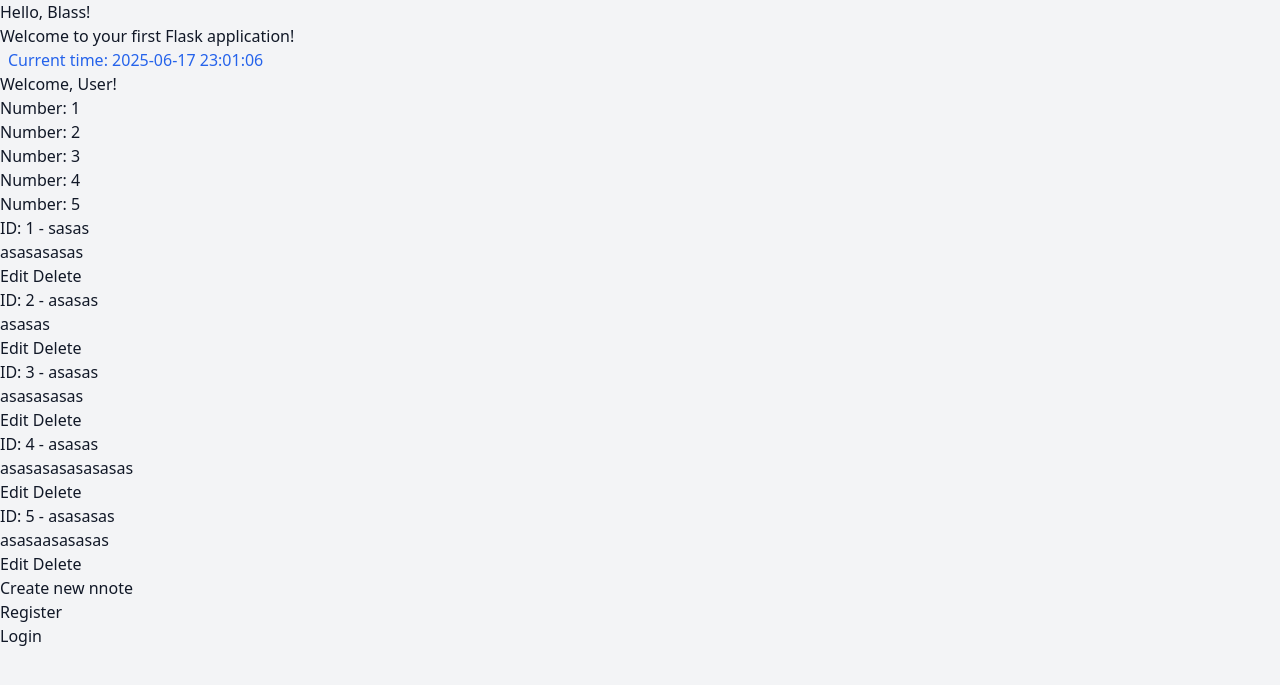
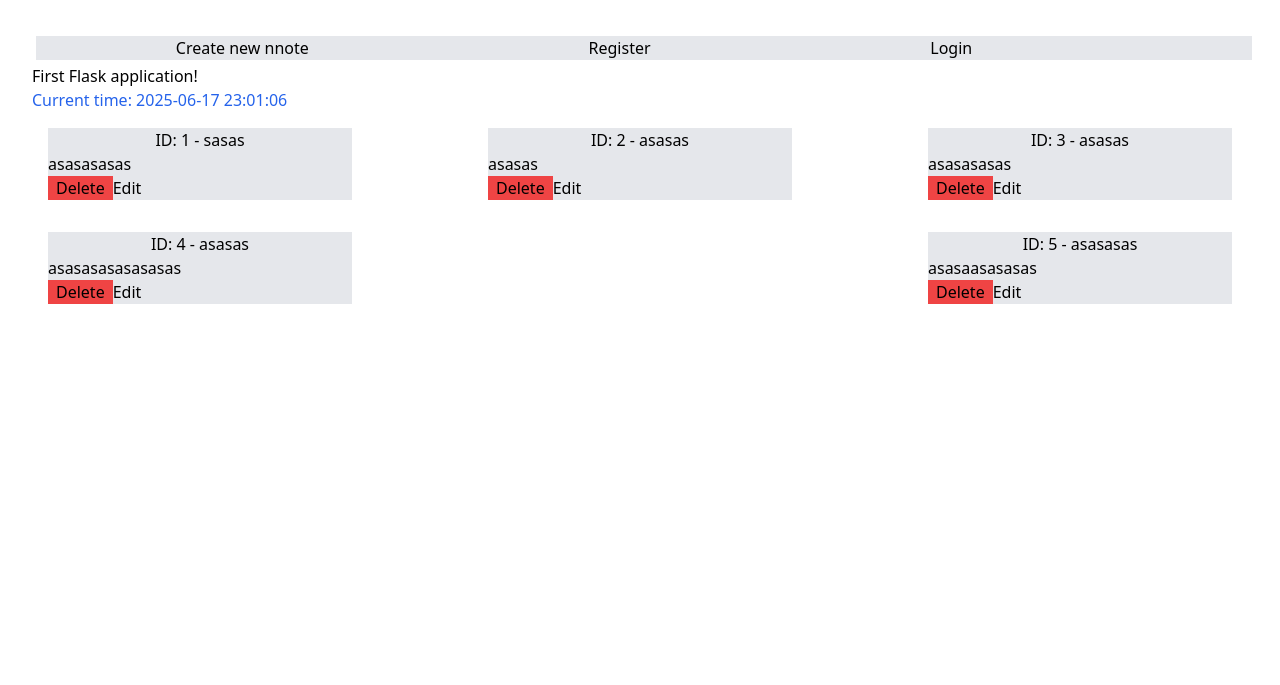
Before and after one commit to Simone2420/curso_flask, a Flask app: page / in a window 1280 px wide. Shown: the top 685 px of the page. Run offline with Flask 3, Linux system fonts and the light colour scheme.

Commit message:
release 1.0.0.0.1

```diff
--- a/static/css/output.css
+++ b/static/css/output.css
@@ -558,9 +558,12 @@ video {
   position: static;
 }
 
-.mx-2 {
-  margin-left: 0.5rem;
-  margin-right: 0.5rem;
+.m-1 {
+  margin: 0.25rem;
+}
+
+.m-4 {
+  margin: 1rem;
 }
 
 .block {
@@ -571,45 +574,84 @@ video {
   display: flex;
 }
 
-.min-h-screen {
-  min-height: 100vh;
+.h-3 {
+  height: 0.75rem;
+}
+
+.h-5 {
+  height: 1.25rem;
+}
+
+.h-6 {
+  height: 1.5rem;
+}
+
+.w-1\/4 {
+  width: 25%;
+}
+
+.w-full {
+  width: 100%;
 }
 
 .flex-col {
   flex-direction: column;
 }
 
-.bg-gray-100 {
-  --tw-bg-opacity: 1;
-  background-color: rgb(243 244 246 / var(--tw-bg-opacity));
+.flex-wrap {
+  flex-wrap: wrap;
 }
 
-.bg-gradient-to-br {
-  background-image: linear-gradient(to bottom right, var(--tw-gradient-stops));
+.justify-between {
+  justify-content: space-between;
 }
 
-.from-blue-100 {
-  --tw-gradient-from: #dbeafe var(--tw-gradient-from-position);
-  --tw-gradient-to: rgb(219 234 254 / 0) var(--tw-gradient-to-position);
-  --tw-gradient-stops: var(--tw-gradient-from), var(--tw-gradient-to);
+.justify-evenly {
+  justify-content: space-evenly;
 }
 
-.via-white {
-  --tw-gradient-to: rgb(255 255 255 / 0)  var(--tw-gradient-to-position);
-  --tw-gradient-stops: var(--tw-gradient-from), #fff var(--tw-gradient-via-position), var(--tw-gradient-to);
+.bg-gray-200 {
+  --tw-bg-opacity: 1;
+  background-color: rgb(229 231 235 / var(--tw-bg-opacity));
 }
 
-.to-purple-100 {
-  --tw-gradient-to: #f3e8ff var(--tw-gradient-to-position);
+.bg-blue-500 {
+  --tw-bg-opacity: 1;
+  background-color: rgb(59 130 246 / var(--tw-bg-opacity));
+}
+
+.bg-red-500 {
+  --tw-bg-opacity: 1;
+  background-color: rgb(239 68 68 / var(--tw-bg-opacity));
+}
+
+.p-4 {
+  padding: 1rem;
+}
+
+.p-1 {
+  padding: 0.25rem;
+}
+
+.px-2 {
+  padding-left: 0.5rem;
+  padding-right: 0.5rem;
+}
+
+.pb-1 {
+  padding-bottom: 0.25rem;
+}
+
+.pb-2 {
+  padding-bottom: 0.5rem;
+}
+
+.text-center {
+  text-align: center;
 }
 
 .font-medium {
   font-weight: 500;
-}
-
-.text-gray-900 {
-  --tw-text-opacity: 1;
-  color: rgb(17 24 39 / var(--tw-text-opacity));
 }
 
 .text-blue-600 {
@@ -617,6 +659,11 @@ video {
   color: rgb(37 99 235 / var(--tw-text-opacity));
 }
 
+.text-red-500 {
+  --tw-text-opacity: 1;
+  color: rgb(239 68 68 / var(--tw-text-opacity));
+}
+
 .hover\:text-blue-800:hover {
   --tw-text-opacity: 1;
   color: rgb(30 64 175 / var(--tw-text-opacity));
--- a/templates/base.html
+++ b/templates/base.html
@@ -9,7 +9,7 @@
       rel="stylesheet"
     />
   </head>
-  <body class="bg-gray-100 text-gray-900">
+  <body class="m-4 p-4">
     {% block content %} {% endblock content %}
   </body>
 </html>
--- a/templates/index.html
+++ b/templates/index.html
@@ -2,7 +2,14 @@
 {% block title %}Home Page{% endblock %}
 
 {% block content %}
-    <h1>Hello, Blass!</h1>
+    <nav class="flex justify-evenly m-1 w-full bg-gray-200">
+        <a href="{{ url_for("notes.create_note")}}">Create new nnote</a>
+        <br>
+        <a href="{{ url_for("users.register")}}">Register</a>
+        <br>
+        <a href="{{ url_for("users.login")}}">Login</a>
+        <br>
+    </nav>
     {% with messages = get_flashed_messages(with_categories = True) %}
     {% if messages %}
     <ul>
@@ -12,34 +19,22 @@
     </ul>
     {% endif %}
     {% endwith %}
-    <p>Welcome to your first Flask application!</p>
-    <p class="text-blue-600 hover:text-blue-800 mx-2 font-medium" >Current time: {{ current_time }}</p>
-    {% if user == 'admin' %}
-        <p>Welcome, Admin!</p>
-        <button>Delete</button>
-    {% elif user == 'user' %}
-        <p>Welcome, User!</p>
-    {% else %}
-        <p>Welcome, Guest!</p>
-    {% endif %}
-    <ul>
-        {% for number in numbers %}
-            <li>Number: {{ number }}</li>
+    <p>First Flask application!</p>
+    <p class="text-blue-600 hover:text-blue-800 font-medium" >Current time: {{ current_time }}</p>
+    </ul>
+    <section class="flex flex-wrap justify-between">
+        {% for note in notes %}
+        <div class="flex flex-col m-4 w-1/4 bg-gray-200">
+            <h2 class="text-center"> ID: {{ note.id }} - {{ note.title }}</h2>
+            <p>{{ note.content }}</p>
+            <div class="flex">
+                <div class="bg-red-500 h-6"><a class="pb-2 px-2" href="{{ url_for('notes.delete_note', note_id=note.id) }}">Delete</a></div>
+                <a href="{{ url_for('notes.edit_note', note_id=note.id) }}">Edit</a>
+            </div>
+        </div>
         {% endfor %}
-    </ul>
+    </section>
 
-    {% for note in notes %}
-        <div>
-            <h2> ID: {{ note.id }} - {{ note.title }}</h2>
-            <p>{{ note.content }}</p>
-            <a href="{{ url_for('notes.edit_note', note_id=note.id) }}">Edit</a>
-            <a href="{{ url_for('notes.delete_note', note_id=note.id) }}">Delete</a>
-        </div>
-    {% endfor %}
-    <a href="{{ url_for("notes.create_note")}}">Create new nnote</a>
-    <br>
-    <a href="{{ url_for("users.register")}}">Register</a>
-    <br>
-    <a href="{{ url_for("users.login")}}">Login</a>
-    <br>
+
+
 {% endblock content%}
```
Also changed, not shown: notes.sqlite.
